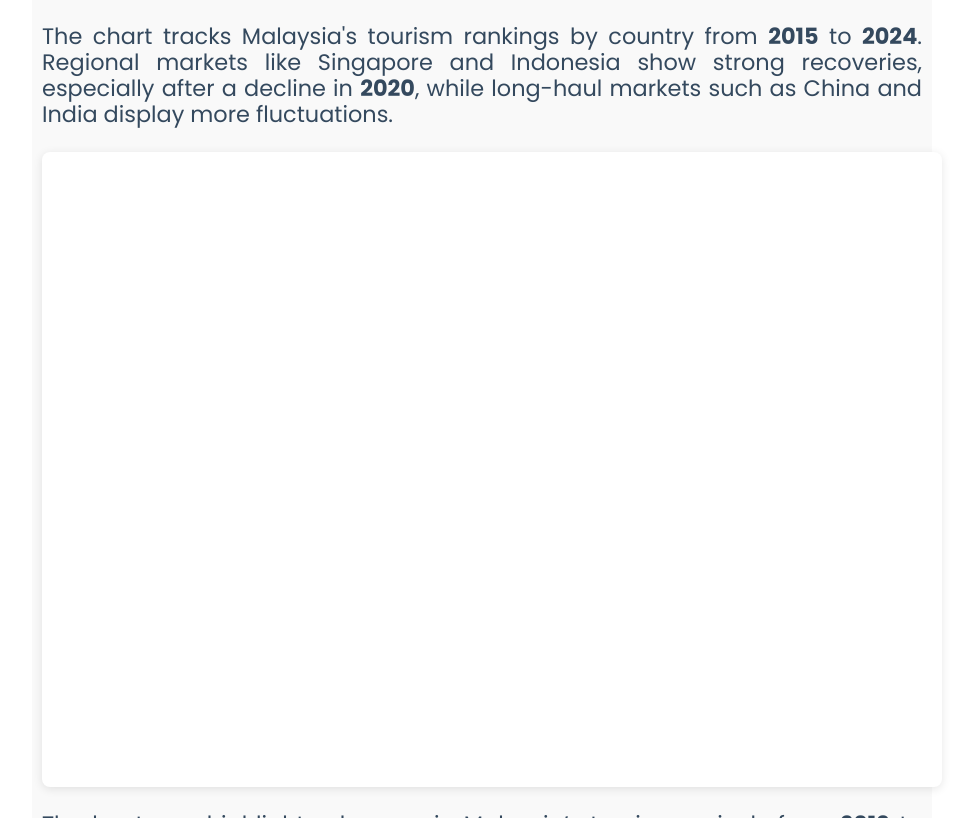
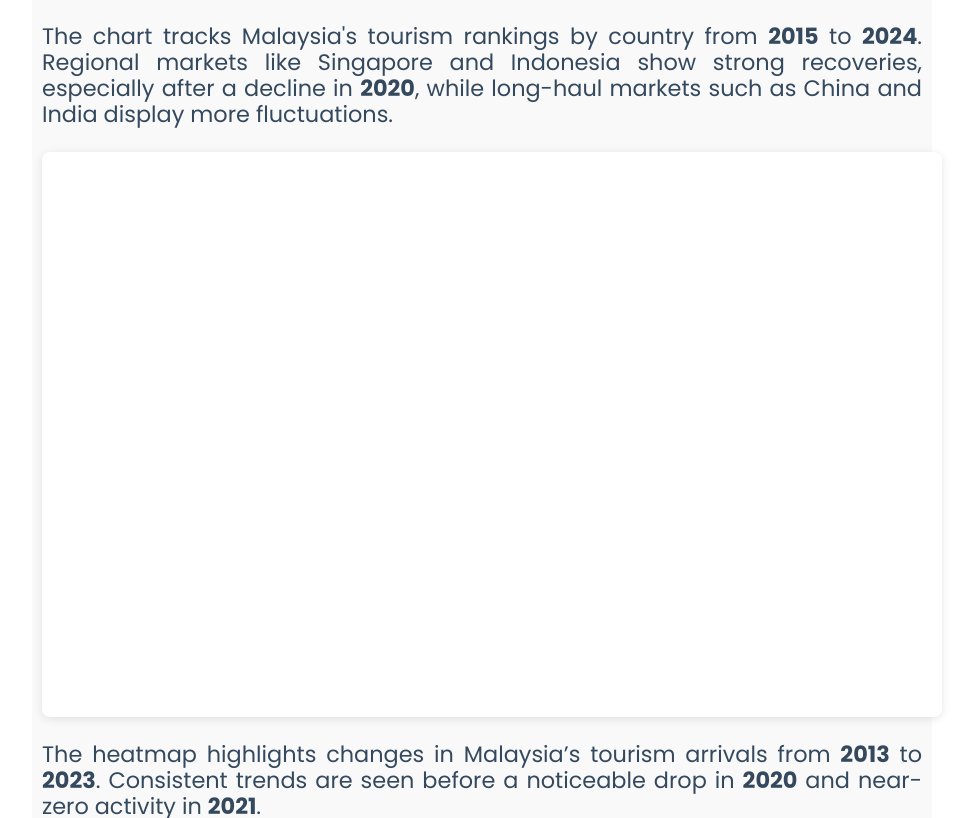
Before and after one commit to Naillya-33036519/FIT3179_A2, a plain HTML site: page index.html in a window 1280 px wide. Shown: the part 482-1300 px from the top of the page, without its empty margins (158-1125 px from the left). Drawn offline with nearby package versions, Linux system fonts and the light colour scheme; a script that the page names is missing.

Commit message:
Update index.html

```diff
--- a/index.html
+++ b/index.html
@@ -113,7 +113,7 @@
 
         .large-visualization {
             width: 100%;
-            height: 615px;
+            height: 545px;
             margin: auto;
         }
 
```
